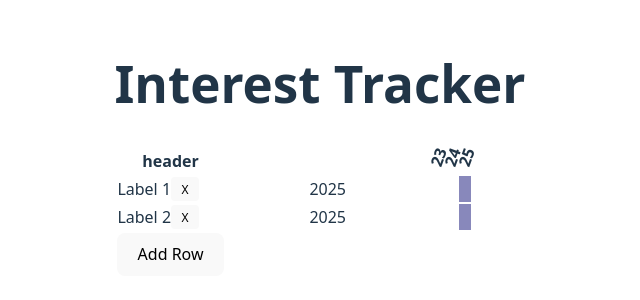
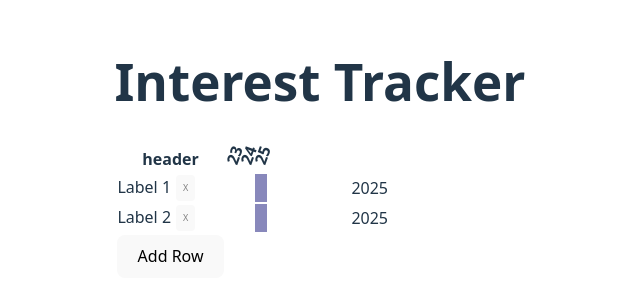
Before and after one commit to aki-project/interest-census, a React (Vite) app: page / in a window 1280 px wide. Shown: the part 250-550 px from the top of the page, without its empty margins (320-960 px from the left). Built offline with nearby package versions, Linux system fonts and the light colour scheme.

Commit message:
Move date block to right; visual updates.

```diff
--- a/src/App.css
+++ b/src/App.css
@@ -7,13 +7,15 @@
 
 .remove-row-btn {
   padding: 2px 6px;
-  font-size: 12px;
-  width: 28px;
-  height: 24px;
+  font-size: 9px;
+  /* width: 28px;
+  height: 24px; */
+  color: grey;
   line-height: 20px;
   border-radius: 4px;
   cursor: pointer;
 }
 .remove-row-btn:hover {
   filter: brightness(0.95);
+  color: black;
 }
--- a/src/App.tsx
+++ b/src/App.tsx
@@ -132,7 +132,6 @@ const App: React.FC = () => {
       <thead>
         <tr>
           <th>header</th>
-          <th></th>
           {columns.map((col) => (
             <th key={col.id}>
               <div style = {{transform: "rotate(-70deg)", width: "10px"}}>
@@ -140,16 +139,18 @@ const App: React.FC = () => {
               </div>
             </th>
           ))}
+          <th></th>
         </tr>
       </thead>
       <tbody>
         {rows.map((row) => (
           <tr key={row.id}>
-            <td style={{ display: "flex" }}>
+            <td style={{ display: "flex" }} className="interest-label">
               <EditableLabel
                 initialValue={row.label}
                 onSave={(newLabel) => handleUpdateRowLabel(row.id, newLabel)}
               />
+              <div style={{ width: '5px' }}></div>
               <button
                 onClick={() => handleRemoveRow(row.id)}
                 aria-label={`Remove row ${row.label}`}
@@ -157,14 +158,6 @@ const App: React.FC = () => {
               >
                 X
               </button>
-            </td>
-            <td>
-              <div style={{ width: '200px' }}>
-                <DateBlock
-                initialValue="2025"
-                registerNewDates={(dateFragProps) => registerFrags(row.id, dateFragProps)}
-                />
-              </div>
             </td>
             {columns.map((col) => (
               <td
@@ -175,6 +168,14 @@ const App: React.FC = () => {
               }}>
               </td>
             ))}
+            <td>
+              <div style={{ width: '200px' }}>
+                <DateBlock
+                initialValue="2025"
+                registerNewDates={(dateFragProps) => registerFrags(row.id, dateFragProps)}
+                />
+              </div>
+            </td>
           </tr>
         ))}
         <tr>
```
